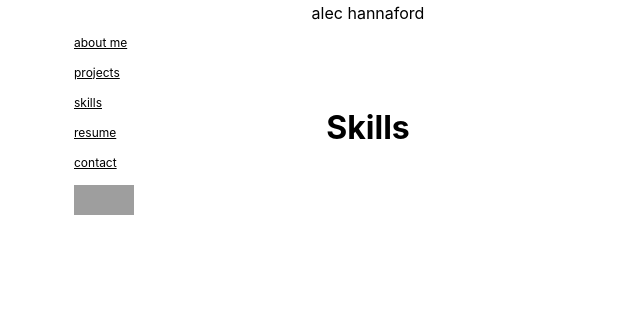
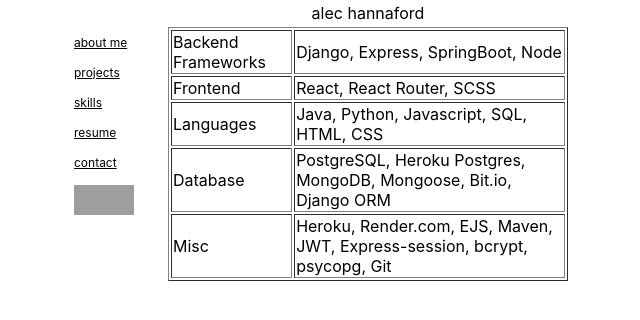
Before and after one commit to AlecCodes/Portfolio, a React (Create React App) app: page /Skills in a window 1280 px wide. Shown: the top 320 px of the page, without its empty margins (33-673 px from the left). Built offline with nearby package versions, Linux system fonts and the light colour scheme; grey boxes are pictures that could not be loaded.

Commit message:
skills page

```diff
--- a/src/Pages/Skills.js
+++ b/src/Pages/Skills.js
@@ -1,8 +1,27 @@
 function Skills(props){
     return(
-        <>
-            <h1>Skills</h1>
-        </>
+        <table border='solid'>
+            <tr>
+                <td>Backend Frameworks</td>
+                <td>Django, Express, SpringBoot, Node</td>
+            </tr>
+            <tr>
+                <td>Frontend</td>
+                <td>React, React Router, SCSS</td>
+            </tr>
+            <tr>
+                <td>Languages</td>
+                <td>Java, Python, Javascript, SQL, HTML, CSS</td>
+            </tr>
+            <tr>
+                <td>Database</td>
+                <td>PostgreSQL, Heroku Postgres, MongoDB, Mongoose, Bit.io, Django ORM</td>
+            </tr>
+            <tr>
+                <td>Misc</td>
+                <td>Heroku, Render.com, EJS, Maven, JWT, Express-session, bcrypt, psycopg, Git</td>
+            </tr>
+        </table>
     )
 }
 export default Skills
```
